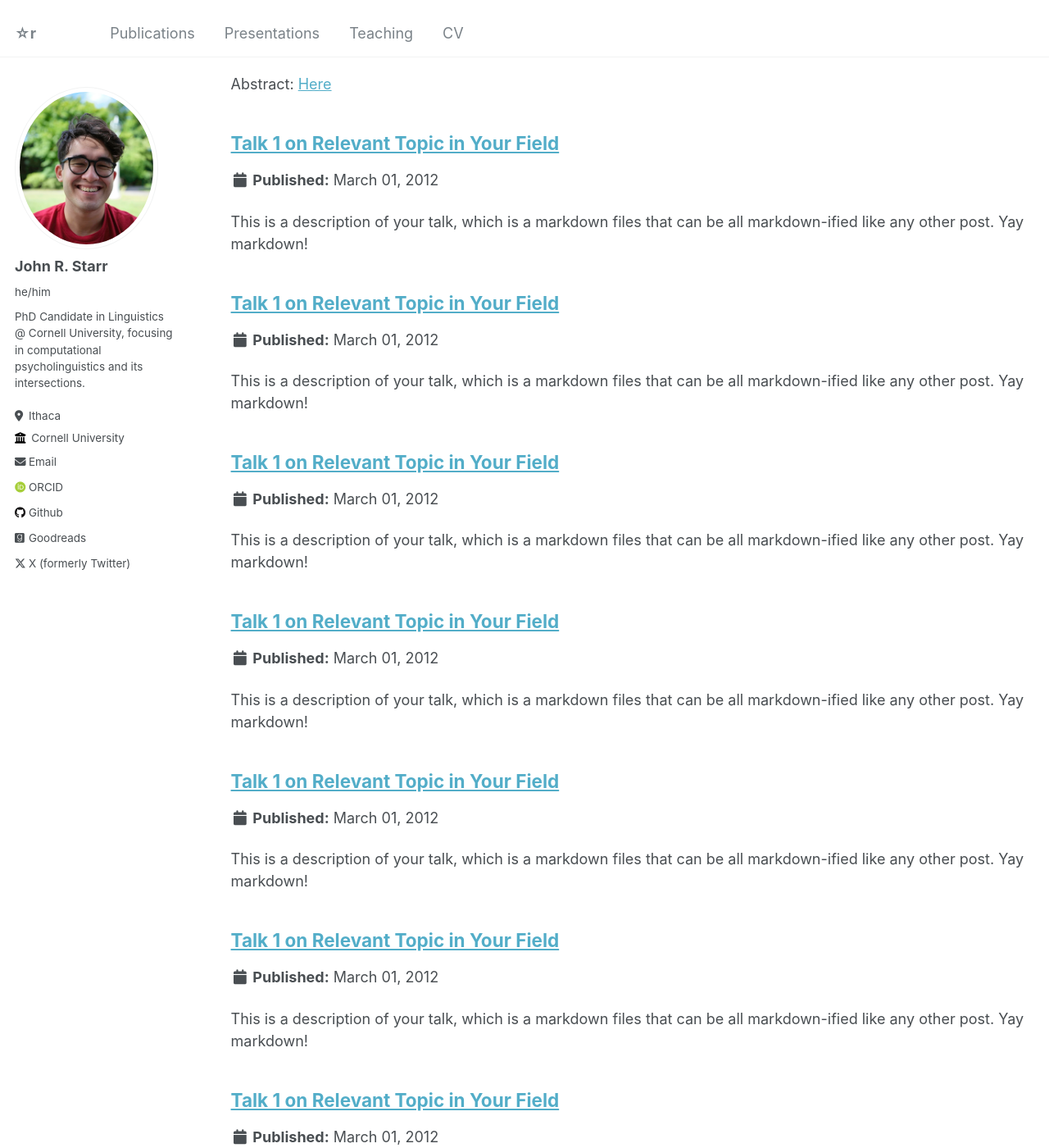
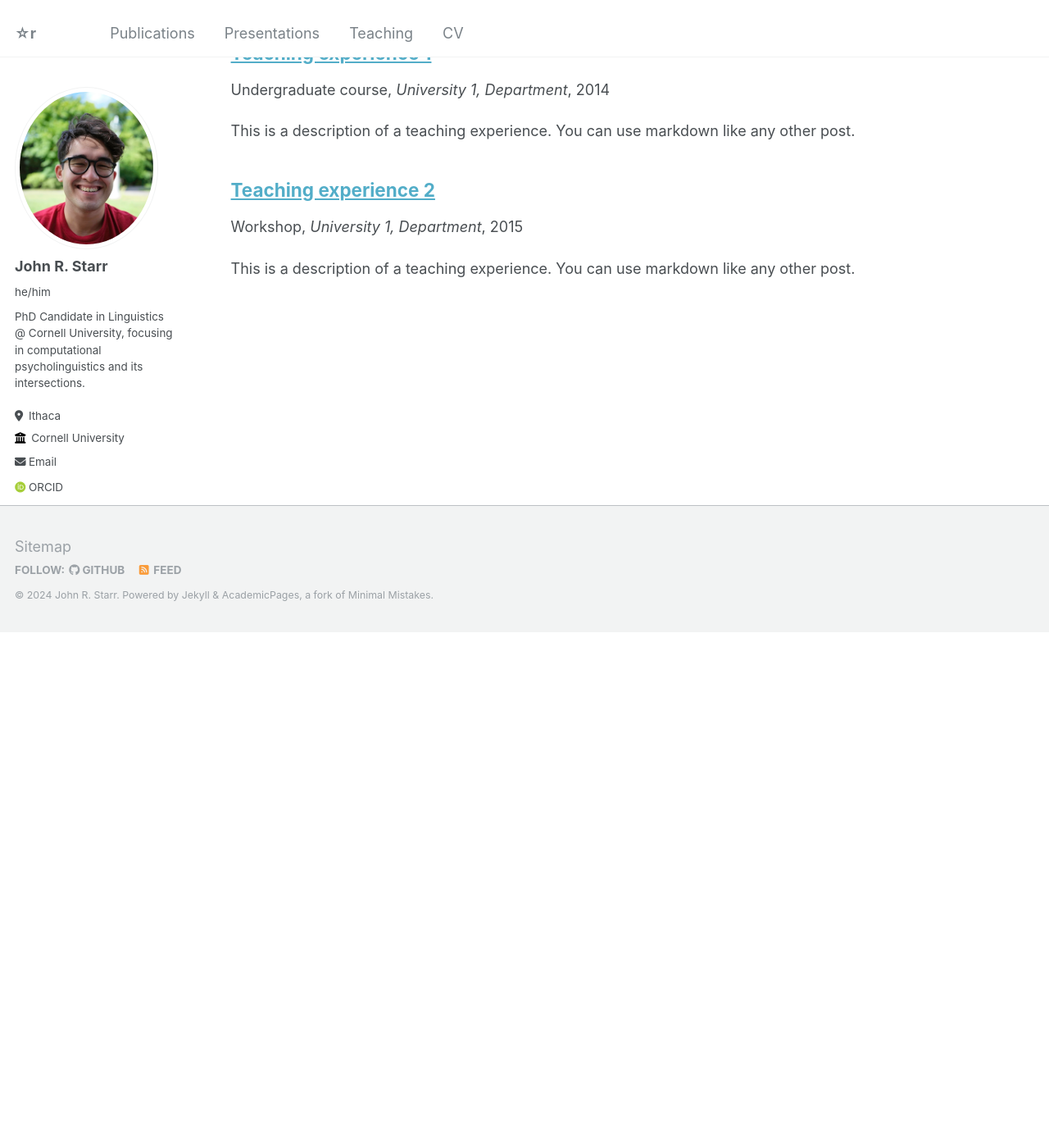
Before and after one commit to johnstarr-ling/johnstarr-ling.github.io, a Jekyll site: the page built from _pages/collection-archive.html, in a window 1280 px wide and 1400 px high, scrolled down 2169 px. Shown: the whole window at 82% size. Built offline with Jekyll 4.4.1, drawn with Linux system fonts in a browser that asks for light colours; some web fonts are replaced; after the commit the page ends 2941 px from its top, so only the background shows below that; some of the changed text lies outside the part shown.

```diff
--- a/_talks/2022-hsp-mindrhyme.md
+++ /dev/null
@@ -1,12 +0,0 @@
----
-title: "Semantics reals us in: a first look at mind rhymes"
-collection: talks
-type: "Talk"
-permalink: /talks/hsp2022-mindrhymes
-venue: "University of California, Santa Cruz (Virtual)"
-location: "Zoom"
----
-
-Abstract: [Here](https://johnstarr-ling.github.io/files/abstracts/hsp2022-mindrhymes.pdf)
-
-Poster: [Here](https://johnstarr-ling.github.io/files/poster/hsp2022-mindrhymes.pdf)
--- a/_talks/2024-peer-events.md
+++ /dev/null
@@ -1,11 +0,0 @@
----
-title: "Talk 1 on Relevant Topic in Your Field"
-collection: talks
-type: "Talk"
-permalink: /talks/2012-03-01-talk-1
-venue: "UC San Francisco, Department of Testing"
-date: 2012-03-01
-location: "San Francisco, California"
----
-
-This is a description of your talk, which is a markdown files that can be all markdown-ified like any other post. Yay markdown!
```
Also changed, not shown: _pages/about.md (+1 -1 lines), _talks/2022-peer-alternatives.md (deleted, +0 -11 lines), _talks/2023-amp-discourse.md (deleted, +0 -11 lines), _talks/2023-hsp-incremental.md (deleted, +0 -11 lines), _talks/2023-hsp-malleability.md (deleted, +0 -11 lines), _talks/2023-mfm-viability.md (deleted, +0 -11 lines), _talks/2024-acl-semorspell.md (deleted, +0 -11 lines), _talks/2024-amlap-binomials.md (deleted, +0 -11 lines), 9 other files.
